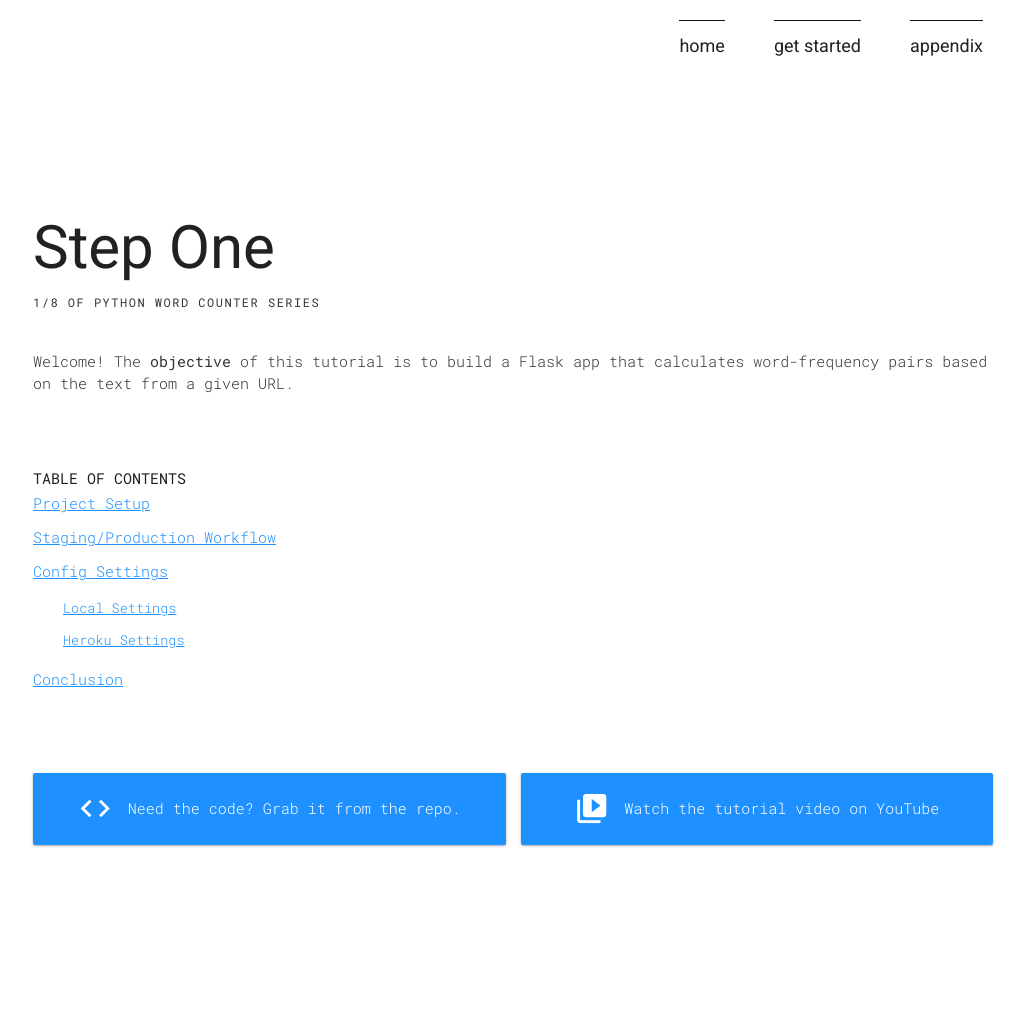
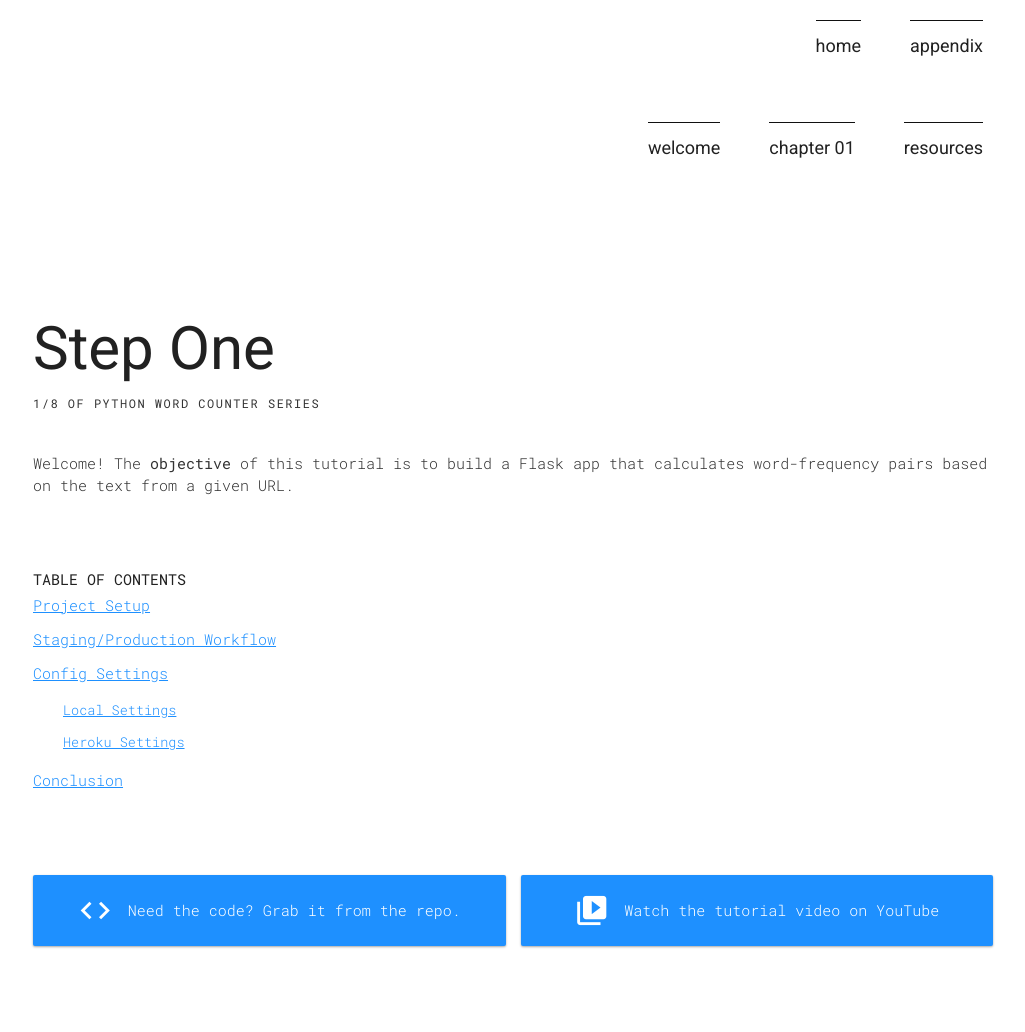
Before and after one commit to josue-acosta/flask, a Flask app: page /article-01/chapter-01 in a window 1280 px wide. Shown: the top 1032 px of the page, without its empty margins (127-1152 px from the left). Run offline with Flask 2, Linux system fonts and the light colour scheme; parts of the project's set-up code (start-up, migrations or seed data) failed here and were passed over; some web fonts are replaced.

Commit message:
basic flask architecture

```diff
--- a/app/routes_article_01.py
+++ b/app/routes_article_01.py
@@ -12,6 +12,6 @@ def article_01_chapter_01():
     return render_template("article-01/chapter-01.html")
 
 
-@app.route('/article-01/appendix')
-def article_01_appendix():
-    return render_template("article-01/appendix.html")
+@app.route('/article-01/resource')
+def article_01_resource():
+    return render_template("article-01/resource.html")
--- /dev/null
+++ b/app/templates/article-01/resource.html
@@ -0,0 +1,5 @@
+{% extends "master.html" %}
+
+{% block content %}
+<h1>Resource</h1>
+{% endblock %}
--- a/app/templates/master.html
+++ b/app/templates/master.html
@@ -18,18 +18,33 @@
       <nav class="navigation">
         <ul class="navigation__menu-list">
           <li>
-            <a href="{{ url_for('article_01_welcome') }}">
+            <a href="{{ url_for('index') }}">
               <div class="navigation--title">home</div>
             </a>
           </li>
           <li>
-            <a href="{{ url_for('article_01_chapter_01') }}">
-              <div class="navigation--title">get started</div>
+            <a href="{{ url_for('appendix') }}">
+              <div class="navigation--title">appendix</div>
+            </a>
+          </li>
+        </ul>
+      </nav>
+
+      <nav class="navigation">
+        <ul class="navigation__menu-list">
+          <li>
+            <a href="{{ url_for('article_01_welcome') }}">
+              <div class="navigation--title">welcome</div>
             </a>
           </li>
           <li>
-            <a href="{{ url_for('article_01_appendix') }}">
-              <div class="navigation--title">appendix</div>
+            <a href="{{ url_for('article_01_chapter_01') }}">
+              <div class="navigation--title">chapter 01</div>
+            </a>
+          </li>
+          <li>
+            <a href="{{ url_for('article_01_resource') }}">
+              <div class="navigation--title">resources</div>
             </a>
           </li>
         </ul>
```
Also changed, not shown: app/routes_website.py (+6 -1 lines), app/templates/website/404.html (renamed from app/templates/404.html), app/templates/website/appendix.html (renamed from app/templates/article-01/appendix.html), readme.md, 1 other file.
